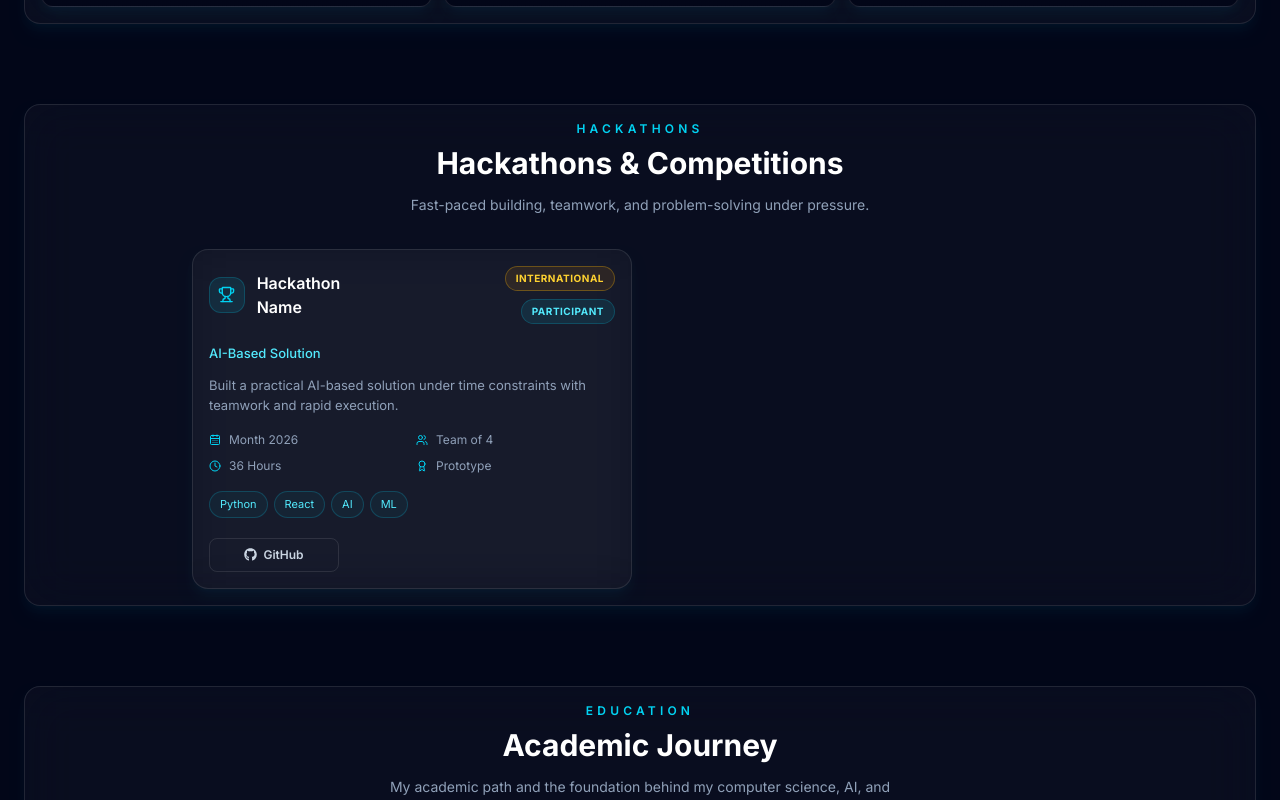
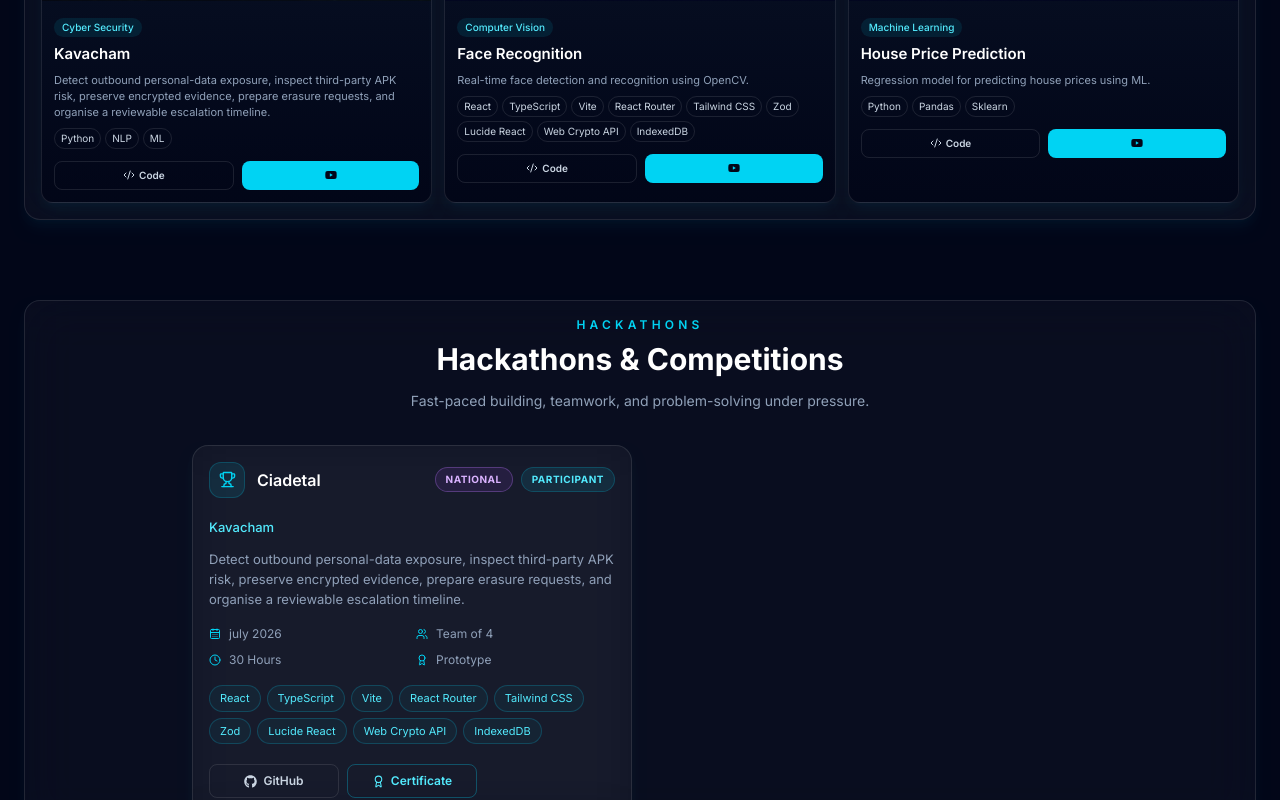
Before and after one commit to Mystifying7/Rehan-Portfolio, a React (Vite) app: page / in a window 1280 px wide. Shown: the part 3140-3940 px from the top of the page. Built offline with nearby package versions, Linux system fonts and the light colour scheme.

Commit message:
Added projects and first hackathon(Along with certificate)

```diff
--- a/src/components/Hackathons.jsx
+++ b/src/components/Hackathons.jsx
@@ -19,20 +19,28 @@ const levelStyles = {
 
 const hackathons = [
   {
-    name: "Hackathon Name",
-    level: "International",
+    name: "Ciadetal",
+    level: "National",
     status: "Participant",
-    project: "AI-Based Solution",
+    project: "Kavacham",
     summary:
-      "Built a practical AI-based solution under time constraints with teamwork and rapid execution.",
-    date: "Month 2026",
+      "Detect outbound personal-data exposure, inspect third-party APK risk, preserve encrypted evidence, prepare erasure requests, and organise a reviewable escalation timeline.",
+    date: "july 2026",
     team: "Team of 4",
-    duration: "36 Hours",
+    duration: "30 Hours",
     result: "Prototype",
-    stack: ["Python", "React", "AI", "ML"],
-    github: "https://github.com/hackerskr76/PreMortem-The-Failure-Engine.git",
+    stack: ["React"
+,"TypeScript"
+,"Vite"
+,"React Router "
+,"Tailwind CSS "
+,"Zod "
+,"Lucide React"
+,"Web Crypto API"
+,"IndexedDB"],
+    github: "https://github.com/hackerskr76/Kavacham-Citadel1.0",
     live: "#",
-    certificate: "#",
+    certificate: "https://drive.google.com/file/d/1PZf5RfAhI-AmBtAl9Dinb6_CVhYdglIC/view?usp=drive_link",
   },
 ];
 
--- a/src/components/Projects.jsx
+++ b/src/components/Projects.jsx
@@ -1,20 +1,21 @@
 import { ExternalLink, Code2 } from "lucide-react";
 import SectionReveal from "./SectionReveal";
 
-import chatbot from "../assets/projects/chatbot.png";
+import Kavacham from "../assets/Hackathons/Kavacham.png";
 import faceRecognition from "../assets/projects/face-recognition.png";
 import housePrice from "../assets/projects/house-price.png";
+import { FaYoutube } from "react-icons/fa6";
 
 const projects = [
   {
-    title: "AI Chatbot",
-    category: "Artificial Intelligence",
-    image: chatbot,
+    title: "Kavacham",
+    category: "Cyber Security",
+    image: Kavacham,
     description:
-      "Conversational assistant built using NLP and Machine Learning.",
+      "Detect outbound personal-data exposure, inspect third-party APK risk, preserve encrypted evidence, prepare erasure requests, and organise a reviewable escalation timeline.",
     stack: ["Python", "NLP", "ML"],
-    github: "#",
-    live: "#",
+    github: "https://github.com/hackerskr76/Kavacham-Citadel1.0",
+    Youtube : "https://youtu.be/BeWeT9qgZ6U?si=_m7GKTOtG2QgaveM",
   },
   {
     title: "Face Recognition",
@@ -22,9 +23,16 @@ const projects = [
     image: faceRecognition,
     description:
       "Real-time face detection and recognition using OpenCV.",
-    stack: ["Python", "OpenCV", "AI"],
-    github: "#",
-    live: "#",
+    stack: ["React"
+,"TypeScript"
+,"Vite"
+,"React Router "
+,"Tailwind CSS "
+,"Zod "
+,"Lucide React"
+,"Web Crypto API"
+,"IndexedDB"],
+
   },
   {
     title: "House Price Prediction",
@@ -87,7 +95,7 @@ hover:shadow-cyan-400/10
                 className="group overflow-hidden rounded-xl border border-white/10 bg-gradient-to-b from-slate-900 to-slate-950 shadow-lg shadow-cyan-500/5 transition-all duration-300 hover:-translate-y-1 hover:border-cyan-400/30 hover:shadow-cyan-400/10"
               >
                 {/* Image */}
-                <div className="h-24 overflow-hidden">
+                <div className="h-65 overflow-hidden">
                   <img
                     src={project.image}
                     alt={project.title}
@@ -133,13 +141,12 @@ hover:shadow-cyan-400/10
                     </a>
 
                     <a
-                      href={project.live}
+                      href={project.Youtube}
                       target="_blank"
                       rel="noreferrer"
-                      className="flex flex-1 items-center justify-center gap-1 rounded-lg bg-cyan-400 py-1.5 text-[10px] font-bold text-slate-950 transition hover:bg-cyan-300"
+                      className="flex flex-1 items-center justify-center gap-1 rounded-lg bg-cyan-400 py-1.5 text-[10px]  font-bold text-slate-950 transition hover:bg-cyan-300"
                     >
-                      <ExternalLink size={12} />
-                      Live
+                      <FaYoutube size={12}/>
                     </a>
                   </div>
 
```
Also changed, not shown: src/assets/Hackathons/Kavacham.png (added).
